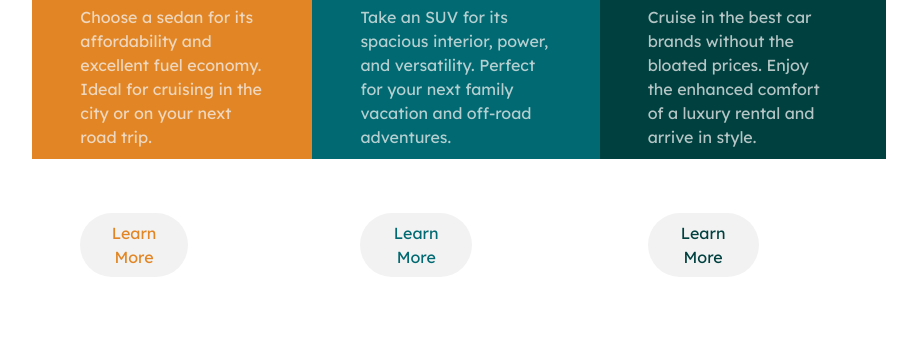
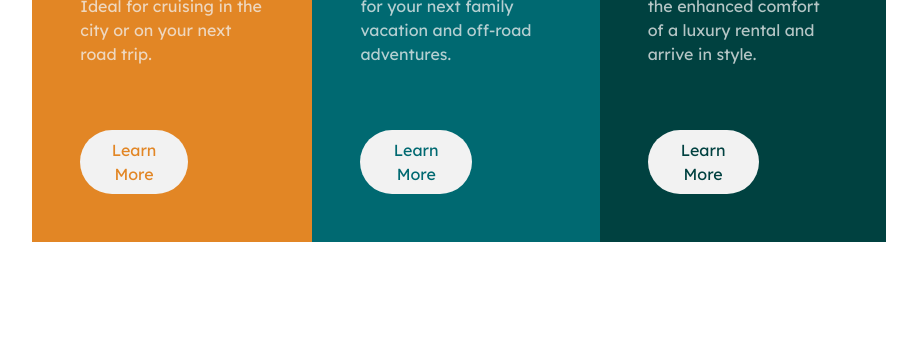
Before and after one commit to simonemarketti/car-rental, a plain HTML site: page index.html in a window 1280 px wide. Shown: the part 441-800 px from the top of the page, without its empty margins (181-1098 px from the left). Drawn offline with Linux system fonts and the light colour scheme; a script that the page names is missing.

Commit message:
modified large screen

```diff
--- a/index.html
+++ b/index.html
@@ -16,9 +16,7 @@
   <body
     class="vh-100 vw-100 d-lg-flex justify-content-center align-items-center"
   >
-    <div
-      class="d-flex flex-column d-lg-flex flex-lg-row col-lg-8 text-white h-50"
-    >
+    <div class="d-flex flex-column d-lg-flex flex-lg-row col-lg-8 text-white">
       <section
         class="d-flex flex-column justify-content-lg-between px-5 py-5 bg-sedans"
       >
@@ -90,9 +88,5 @@
         </button>
       </section>
     </div>
-    <script src="http://cdnjs.cloudflare.com/ajax/libs/html-inspector/0.8.2/html-inspector.js"></script>
-    <script>
-      HTMLInspector.inspect();
-    </script>
   </body>
 </html>
```
